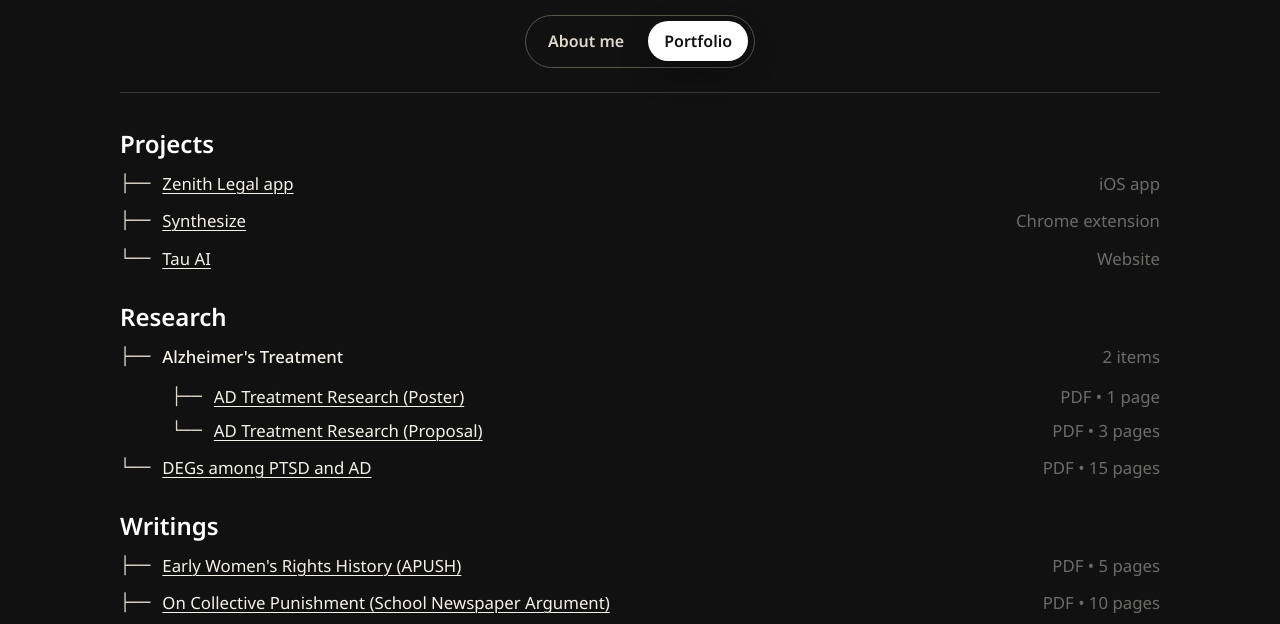
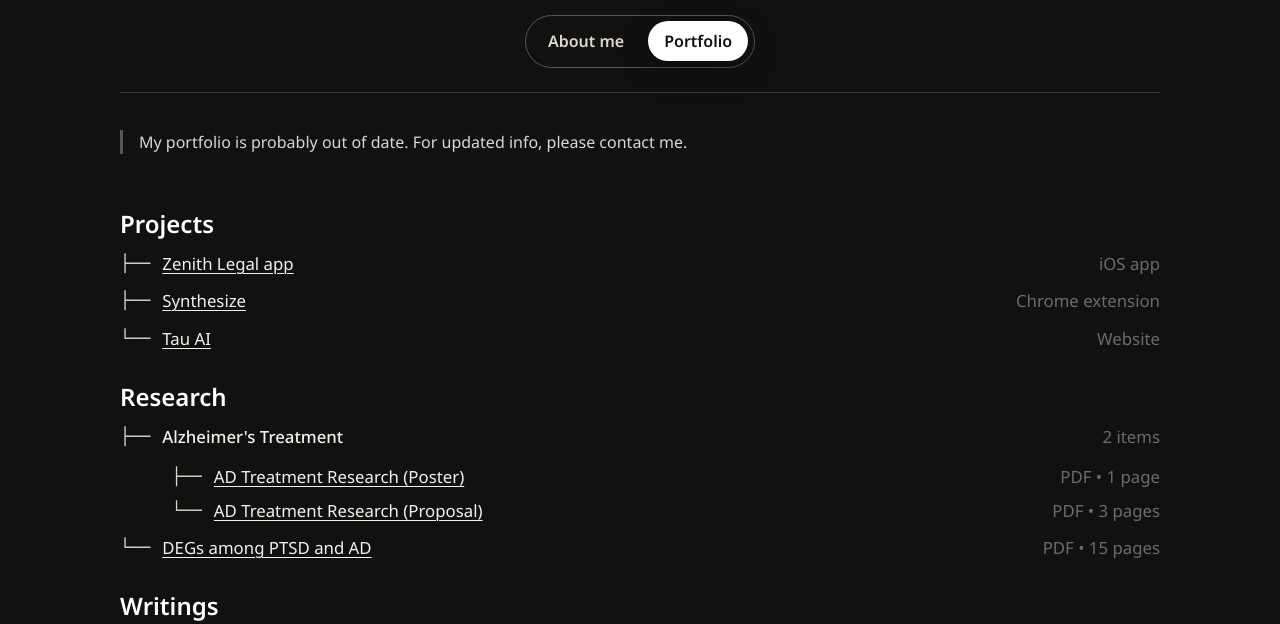
Before and after one commit to JeremyKalfus/JeremyKalfus, a website: page index.html in a window 1280 px wide. Both pictures are taken after a click on the tab "Portfolio". Shown: the part 169-793 px from the top of the page. Drawn offline with Linux system fonts and the light colour scheme; a web font is replaced by a local one.

Commit message:
Update resume PDF; add out-of-date notice to portfolio

```diff
--- a/index.html
+++ b/index.html
@@ -127,6 +127,8 @@
             data-view-panel="portfolio"
             hidden
         >
+            <p class="portfolio-notice">My portfolio is probably out of date. For updated info, please contact me.</p>
+
             <section class="projects" aria-labelledby="projects-heading">
                 <h2 id="projects-heading">Projects</h2>
                 <ul class="tree-list tree-list--connected" aria-label="Projects">
--- a/styles.css
+++ b/styles.css
@@ -410,6 +410,16 @@ iconify-icon {
     margin-top: 0;
 }
 
+.portfolio-notice {
+    margin: 0 0 var(--space-md);
+    padding-left: var(--space-sm);
+    border-left: 3px solid var(--color-border-strong);
+    color: var(--color-text-secondary);
+    font-size: var(--font-size-small);
+    line-height: var(--line-height-body);
+    text-wrap: pretty;
+}
+
 .projects h2,
 .research h2,
 .writings h2,
```
Also changed, not shown: 1 other file.
